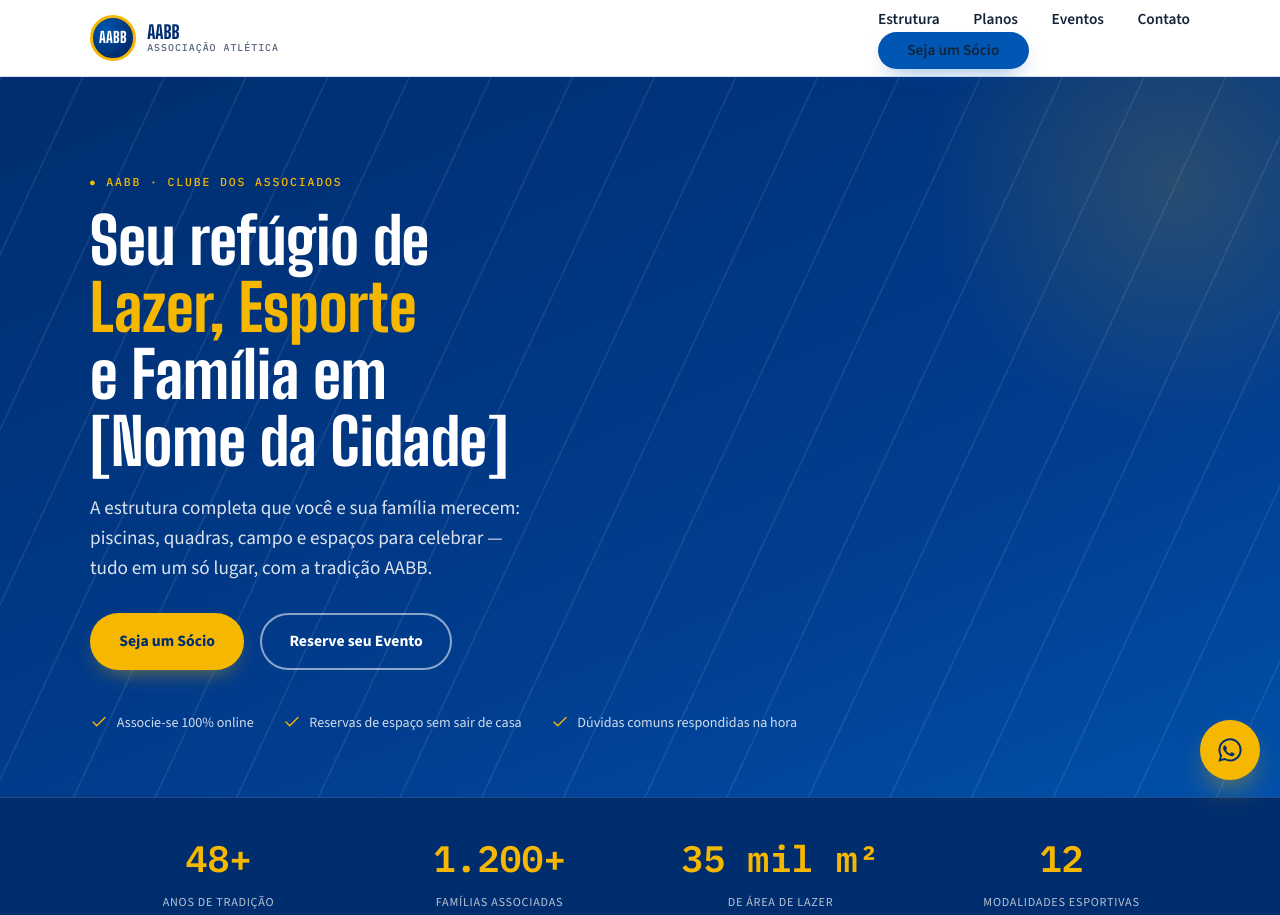
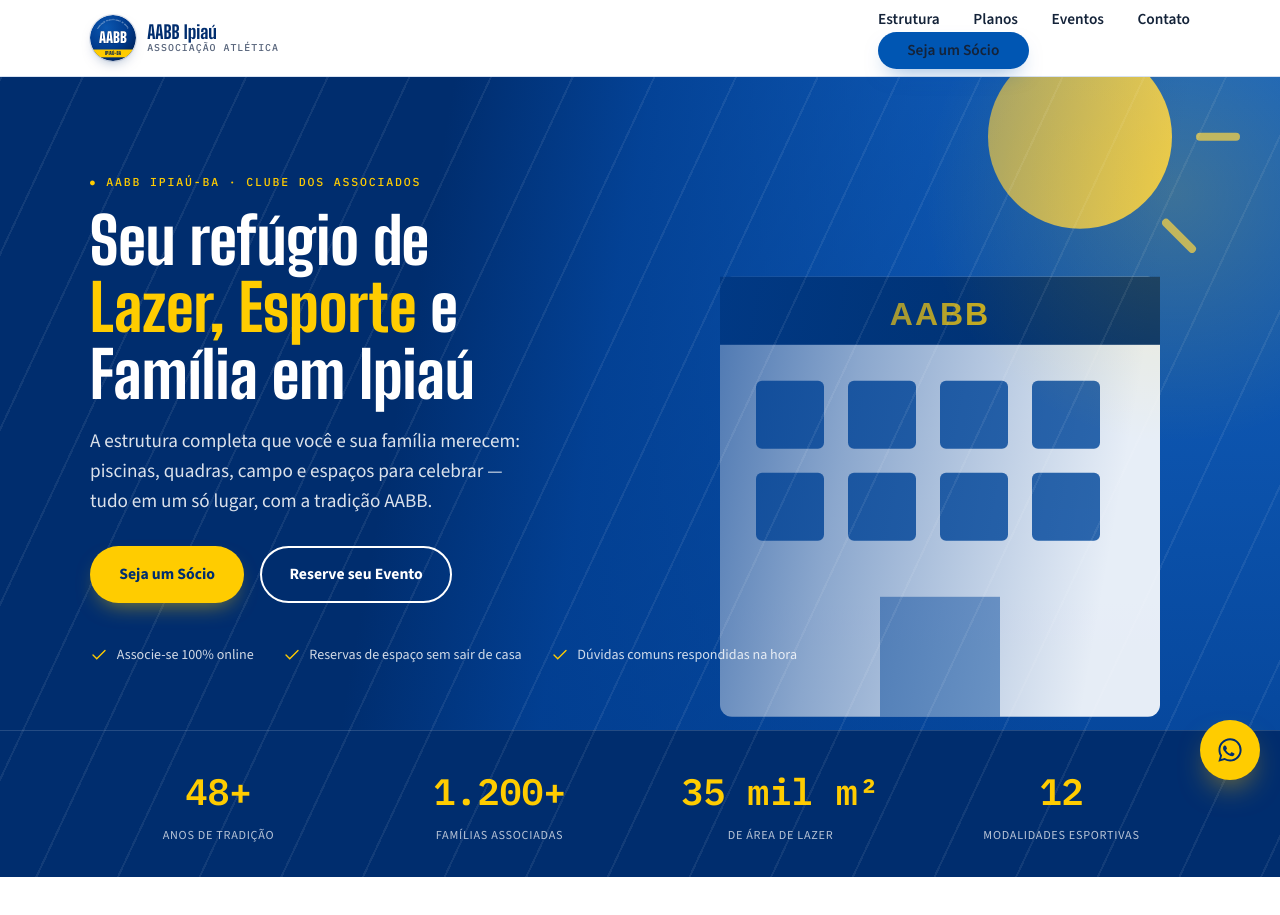
Before and after one commit to phsantos06/AABB-Ipia-, a plain HTML site: page index.html in a window 1280 px wide. Shown: the top 915 px of the page. Drawn offline with nearby package versions, Linux system fonts and the light colour scheme.

Commit message:
Personaliza landing page para AABB Ipiaú-BA
Logo oficial vetorizado, ilustracao de fachada/piscina no hero,
textos localizados e paleta de CTAs ajustada.

```diff
--- a/index.html
+++ b/index.html
@@ -3,7 +3,7 @@
 <head>
 <meta charset="UTF-8">
 <meta name="viewport" content="width=device-width, initial-scale=1.0">
-<title>Clube AABB</title>
+<title>AABB Ipiaú</title>
 
 <!-- Google Fonts: Big Shoulders (placar/estádio, títulos), Source Sans 3 (leitura), IBM Plex Mono (números/rótulos) -->
 <link rel="preconnect" href="https://fonts.googleapis.com">
@@ -19,8 +19,8 @@
   --blue-deep:   #002D6E;   /* azul institucional profundo — header, hero, rodapé */
   --blue-royal:  #0056B3;   /* azul secundário — botões, links, destaques */
   --blue-pale:   #EAF2FC;   /* azul muito claro — fundo de seções alternadas */
-  --gold:        #F5B700;   /* dourado BB — CTA primário, acentos */
-  --gold-deep:   #C9930A;   /* dourado escurecido — hover, sombras de acento */
+  --gold:        #FFCC00;   /* dourado BB — CTA primário, acentos */
+  --gold-deep:   #E0A800;   /* dourado escurecido — hover, sombras de acento */
   --white:       #FFFFFF;
   --ink:         #142339;   /* cinza-escuro com viés azul — texto principal */
   --slate:       #56637A;   /* cinza médio azulado — texto secundário */
@@ -128,9 +128,10 @@
 .btn-gold{
   background: var(--gold);
   color: var(--blue-deep);
-  box-shadow: 0 10px 22px -10px rgba(245,183,0,0.55);
+  font-weight: 800;
+  box-shadow: 0 10px 22px -10px rgba(255,204,0,0.6);
 }
-.btn-gold:hover{ background:#FFC933; }
+.btn-gold:hover{ background:#FFD633; }
 .btn-blue{
   background: var(--blue-royal);
   color: var(--white);
@@ -139,10 +140,10 @@
 .btn-blue:hover{ background:#0063CC; }
 .btn-outline{
   background: transparent;
-  border-color: rgba(255,255,255,0.55);
+  border-color: var(--white);
   color: var(--white);
 }
-.btn-outline:hover{ background: rgba(255,255,255,0.12); }
+.btn-outline:hover{ background: rgba(255,255,255,0.16); border-color: var(--gold); }
 .btn-ghost{
   background: var(--white);
   border-color: var(--line-strong);
@@ -177,15 +178,31 @@
 .crest{
   width: 46px; height:46px;
   border-radius:50%;
-  background: radial-gradient(circle at 32% 28%, var(--blue-royal), var(--blue-deep) 72%);
-  border: 3px solid var(--gold);
-  display:flex; align-items:center; justify-content:center;
-  color: var(--white);
+  flex-shrink:0;
+  box-shadow: 0 0 0 1px rgba(0,45,110,0.12), 0 6px 14px -7px rgba(0,45,110,0.5);
+}
+/* Textos internos do SVG do logo (compartilhados entre header e rodapé via <use>) */
+.crest-arc{
+  font-family: var(--font-mono);
+  font-size: 7.5px;
+  font-weight: 600;
+  fill: rgba(255,255,255,0.82);
+}
+.crest-main{
   font-family: var(--font-display);
-  font-weight:800;
-  font-size: .95rem;
-  letter-spacing: .02em;
-  flex-shrink:0;
+  font-size: 64px;
+  font-weight: 900;
+  fill: var(--white);
+  paint-order: stroke;
+  stroke: #001c4d;
+  stroke-width: 2px;
+}
+.crest-city{
+  font-family: var(--font-display);
+  font-size: 22px;
+  font-weight: 800;
+  letter-spacing: 0.02em;
+  fill: #00204F;
 }
 .brand-text{ display:flex; flex-direction:column; line-height:1.1; }
 .brand-text strong{
@@ -280,9 +297,27 @@
   color: var(--white);
   overflow:hidden;
 }
+/* Ilustração da fachada/piscina do clube, visível apenas no lado direito */
+.hero-art{
+  position:absolute; inset:0;
+  z-index:0;
+  pointer-events:none;
+}
+.hero-art svg{ width:100%; height:100%; }
+.hero-art::after{
+  content:"";
+  position:absolute; inset:0;
+  background: linear-gradient(100deg,
+    var(--blue-deep) 0%,
+    var(--blue-deep) 32%,
+    rgba(1,61,143,0.85) 46%,
+    rgba(1,61,143,0.4) 64%,
+    transparent 84%);
+}
 .hero::before{
   content:"";
   position:absolute; inset:0;
+  z-index:1;
   background: repeating-linear-gradient(
     115deg,
     rgba(255,255,255,0.07) 0px,
@@ -295,15 +330,20 @@
 .hero::after{
   content:"";
   position:absolute; right:-12%; top:-18%;
+  z-index:1;
   width:520px; height:520px;
-  background: radial-gradient(circle, rgba(245,183,0,0.16), transparent 68%);
+  background: radial-gradient(circle, rgba(255,204,0,0.18), transparent 68%);
   pointer-events:none;
 }
 .hero .wrap{
   position:relative;
+  z-index:2;
   padding-block: clamp(3.5rem, 8vw, 6rem) clamp(2.5rem, 6vw, 4rem);
   display:grid;
   gap: 2.5rem;
+}
+@media (max-width: 760px){
+  .hero-art{ opacity:0.35; }
 }
 .hero-eyebrow{
   font-family: var(--font-mono);
@@ -592,7 +632,7 @@
   color: rgba(255,255,255,0.72);
   line-height:1.7;
 }
-.footer-brand .crest{ margin-bottom:1rem; }
+.footer-brand .crest{ width:64px; height:64px; margin-bottom:1rem; box-shadow:none; }
 .footer-brand p{ max-width:32ch; }
 .social-row{ display:flex; gap:.7rem; margin-top:1.1rem; }
 .social-row a{
@@ -650,13 +690,37 @@
 </head>
 <body>
 
+<!-- Definição única do logo AABB Ipiaú-BA, reaproveitada no header e no rodapé via <use> -->
+<svg width="0" height="0" style="position:absolute" aria-hidden="true" focusable="false">
+  <defs>
+    <clipPath id="crestClip"><circle cx="100" cy="100" r="100"/></clipPath>
+    <radialGradient id="crestBg" cx="35%" cy="28%" r="85%">
+      <stop offset="0%" stop-color="#0B57B0"/>
+      <stop offset="55%" stop-color="#003B8E"/>
+      <stop offset="100%" stop-color="#001C4D"/>
+    </radialGradient>
+    <path id="crestArcPath" d="M28,80 A74,74 0 0 1 172,80" fill="none"/>
+    <symbol id="logo-aabb-ipiau" viewBox="0 0 200 200">
+      <g clip-path="url(#crestClip)">
+        <rect x="0" y="0" width="200" height="200" fill="url(#crestBg)"/>
+        <text class="crest-arc">
+          <textPath href="#crestArcPath" startOffset="50%" text-anchor="middle">ASSOCIAÇÃO ATLÉTICA BANCO DO BRASIL</textPath>
+        </text>
+        <text class="crest-main" x="100" y="120" text-anchor="middle">AABB</text>
+        <rect x="0" y="150" width="200" height="34" fill="#FFCC00"/>
+        <text class="crest-city" x="100" y="173" text-anchor="middle">IPIAÚ-BA</text>
+      </g>
+    </symbol>
+  </defs>
+</svg>
+
 <!-- ============ HEADER ============ -->
 <header class="site-header">
   <div class="wrap">
     <a class="brand" href="#topo">
-      <span class="crest">AABB</span>
+      <svg class="crest" viewBox="0 0 200 200" role="img" aria-label="Logotipo AABB Ipiaú-BA"><use href="#logo-aabb-ipiau"/></svg>
       <span class="brand-text">
-        <strong>AABB</strong>
+        <strong>AABB Ipiaú</strong>
         <span>Associação Atlética</span>
       </span>
     </a>
@@ -680,10 +744,67 @@
 
 <!-- ============ HERO ============ -->
 <section class="hero" id="topo">
+  <!-- Ilustração vetorial da fachada e da piscina do clube -->
+  <div class="hero-art" aria-hidden="true">
+    <svg viewBox="0 0 640 520" preserveAspectRatio="xMidYMid slice" xmlns="http://www.w3.org/2000/svg">
+      <defs>
+        <linearGradient id="skyFade" x1="0" y1="0" x2="0" y2="1">
+          <stop offset="0%" stop-color="#1667C7"/>
+          <stop offset="100%" stop-color="#013D8F"/>
+        </linearGradient>
+        <linearGradient id="poolWater" x1="0" y1="0" x2="0" y2="1">
+          <stop offset="0%" stop-color="#4FA9F5"/>
+          <stop offset="100%" stop-color="#0F72D6"/>
+        </linearGradient>
+      </defs>
+
+      <rect x="0" y="0" width="640" height="520" fill="url(#skyFade)"/>
+
+      <circle cx="540" cy="90" r="46" fill="#FFD84D" opacity="0.9"/>
+      <g stroke="#FFD84D" stroke-width="4" stroke-linecap="round" opacity="0.7">
+        <line x1="540" y1="18" x2="540" y2="2"/>
+        <line x1="600" y1="90" x2="618" y2="90"/>
+        <line x1="583" y1="47" x2="596" y2="34"/>
+        <line x1="583" y1="133" x2="596" y2="146"/>
+      </g>
+
+      <rect x="360" y="160" width="220" height="220" rx="6" fill="#F5F8FC" opacity="0.94"/>
+      <rect x="360" y="160" width="220" height="34" fill="#00306E"/>
+      <text x="470" y="184" text-anchor="middle" font-family="Arial, sans-serif" font-weight="800" font-size="16" fill="#FFCC00" letter-spacing="1">AABB</text>
+      <g fill="#0B4FA0" opacity="0.85">
+        <rect x="378" y="212" width="34" height="34" rx="3"/>
+        <rect x="424" y="212" width="34" height="34" rx="3"/>
+        <rect x="470" y="212" width="34" height="34" rx="3"/>
+        <rect x="516" y="212" width="34" height="34" rx="3"/>
+        <rect x="378" y="258" width="34" height="34" rx="3"/>
+        <rect x="424" y="258" width="34" height="34" rx="3"/>
+        <rect x="470" y="258" width="34" height="34" rx="3"/>
+        <rect x="516" y="258" width="34" height="34" rx="3"/>
+      </g>
+      <rect x="440" y="320" width="60" height="60" fill="#0B4FA0" opacity="0.5"/>
+
+      <path d="M60 460 C 55 400 65 360 62 320" fill="none" stroke="#0A3E82" stroke-width="6" stroke-linecap="round"/>
+      <g fill="#0F72D6" opacity="0.85">
+        <path d="M62 320 C 20 300 10 330 5 350 C 30 345 50 335 62 320Z"/>
+        <path d="M62 320 C 104 300 114 330 119 350 C 94 345 74 335 62 320Z"/>
+        <path d="M62 320 C 40 285 55 260 62 245 C 74 265 82 295 62 320Z"/>
+      </g>
+
+      <rect x="0" y="400" width="640" height="120" fill="#E7EFFA" opacity="0.9"/>
+      <rect x="40" y="415" width="560" height="80" rx="18" fill="url(#poolWater)"/>
+      <g stroke="#DCEEFF" stroke-width="3" opacity="0.6" fill="none">
+        <path d="M60 435 q15 8 30 0 t30 0 t30 0 t30 0 t30 0 t30 0 t30 0 t30 0 t30 0 t30 0 t30 0 t30 0 t30 0 t30 0"/>
+        <path d="M60 460 q15 8 30 0 t30 0 t30 0 t30 0 t30 0 t30 0 t30 0 t30 0 t30 0 t30 0 t30 0 t30 0 t30 0 t30 0"/>
+        <path d="M60 480 q15 8 30 0 t30 0 t30 0 t30 0 t30 0 t30 0 t30 0 t30 0 t30 0 t30 0 t30 0 t30 0 t30 0 t30 0"/>
+      </g>
+      <line x1="320" y1="415" x2="320" y2="495" stroke="#FFCC00" stroke-width="3" stroke-dasharray="6 6" opacity="0.8"/>
+    </svg>
+  </div>
+
   <div class="wrap">
     <div>
-      <p class="hero-eyebrow">AABB · Clube dos Associados</p>
-      <h1>Seu refúgio de <em>Lazer, Esporte</em> e Família em [Nome da Cidade]</h1>
+      <p class="hero-eyebrow">AABB Ipiaú-BA · Clube dos Associados</p>
+      <h1>Seu refúgio de <em>Lazer, Esporte</em> e Família em Ipiaú</h1>
       <p class="lede">A estrutura completa que você e sua família merecem: piscinas, quadras, campo e espaços para celebrar — tudo em um só lugar, com a tradição AABB.</p>
 
       <div class="hero-ctas">
@@ -935,7 +1056,7 @@
 <footer class="site-footer" id="contato">
   <div class="wrap footer-grid">
     <div class="footer-brand">
-      <span class="crest">AABB</span>
+      <svg class="crest" viewBox="0 0 200 200" role="img" aria-label="Logotipo AABB Ipiaú-BA"><use href="#logo-aabb-ipiau"/></svg>
       <p>Associação Atlética Banco do Brasil — tradição em esporte, lazer e convivência em família há mais de quatro décadas.</p>
       <div class="social-row">
         <a href="#" aria-label="Instagram"><svg viewBox="0 0 24 24" fill="none" stroke="currentColor" stroke-width="1.7"><rect x="3.5" y="3.5" width="17" height="17" rx="4.5"/><circle cx="12" cy="12" r="3.6"/><circle cx="17.2" cy="6.8" r="0.9" fill="currentColor" stroke="none"/></svg></a>
@@ -946,7 +1067,7 @@
 
     <div>
       <h4>Endereço</h4>
-      <p>Av. dos Esportes, 1200<br>Bairro Jardim Atlético<br>[Nome da Cidade] — [UF]</p>
+      <p>Av. dos Esportes, 1200<br>Bairro Jardim Atlético<br>Ipiaú — BA</p>
     </div>
 
     <div>
@@ -962,14 +1083,14 @@
       <h4>Secretaria</h4>
       <ul>
         <li>(00) 0000-0000</li>
-        <li>secretaria@aabb-cidade.org.br</li>
+        <li>secretaria@aabbipiau.org.br</li>
         <li>Atendimento: 8h às 18h</li>
       </ul>
     </div>
   </div>
 
   <div class="wrap footer-bottom">
-    <span>© 2026 AABB [Nome da Cidade]. Protótipo de apresentação — todos os direitos reservados.</span>
+    <span>© 2026 AABB Ipiaú-BA. Protótipo de apresentação — todos os direitos reservados.</span>
     <span>Desenvolvido para modernizar o atendimento e a captação de sócios.</span>
   </div>
 </footer>
```
